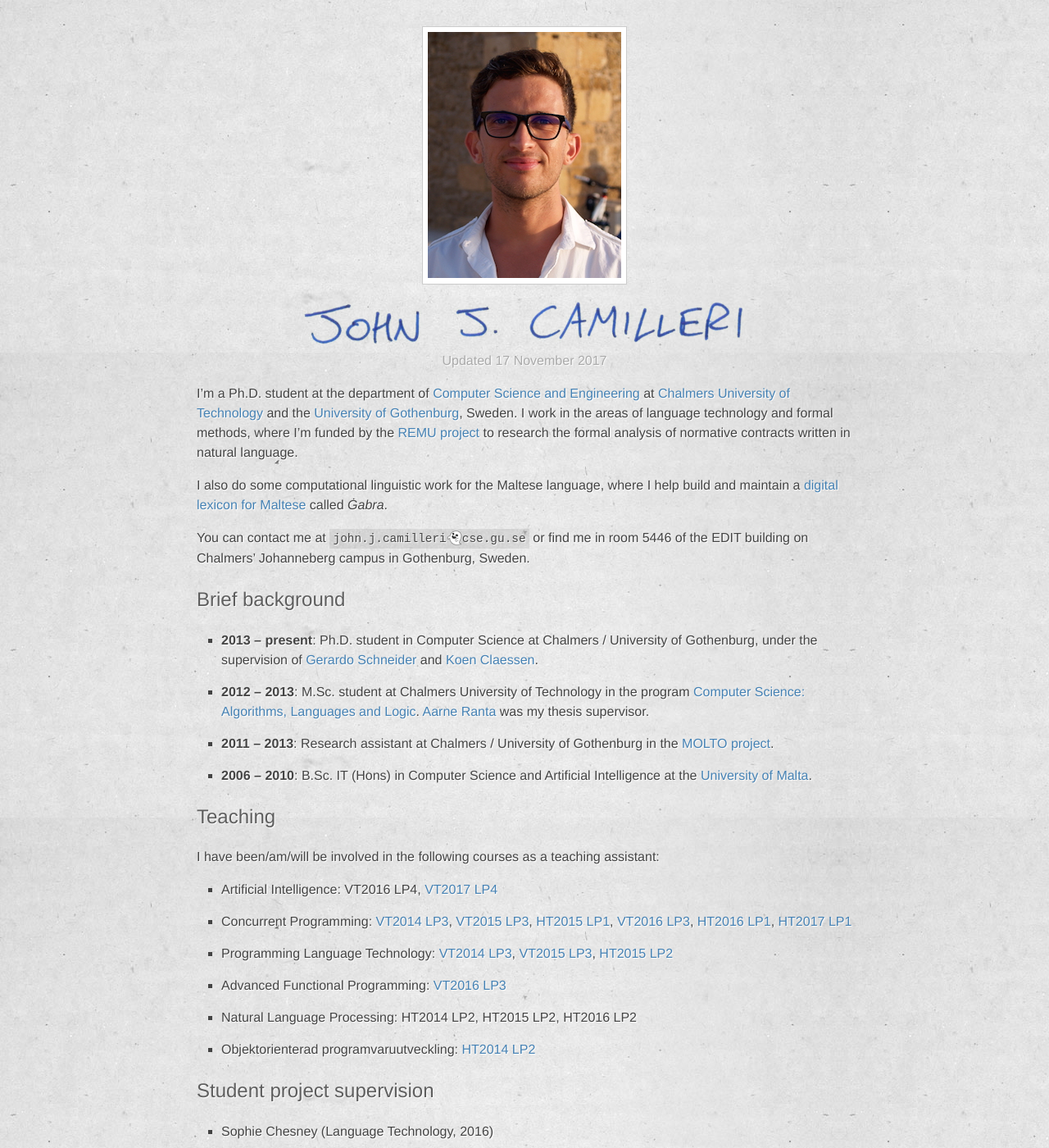
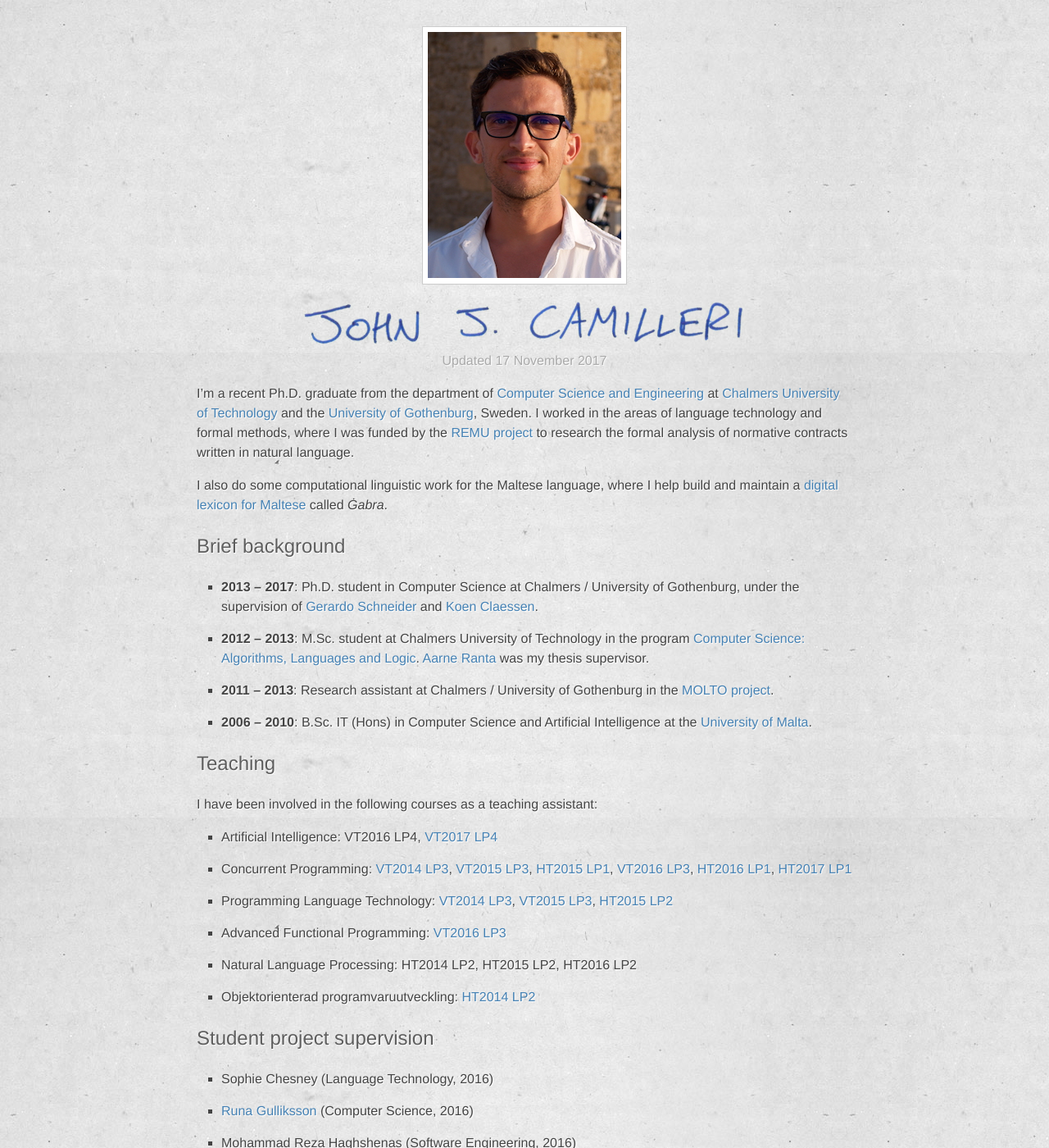
Before and after one commit to johnjcamilleri/johnjcamilleri.github.io, a Jekyll site: the page built from academic/index.md, in a window 1280 px wide and 1400 px high. Shown: the whole window at 82% size. Built offline with Jekyll 4.4.1, drawn with Linux system fonts in a browser that asks for light colours.

Commit message:
Remove Chalmers upload. "Recent PhD graduate"

```diff
--- a/_config.chalmers.yml
+++ /dev/null
@@ -1,6 +0,0 @@
-# Site settings for deploying to Chalmers (overrides _config.yml)
-title: John J. Camilleri
-email: john.j.camilleri@cse.gu.se
-baseurl: "/~cajohn" # the subpath of your site, e.g. /blog
-url: "http://www.cse.chalmers.se" # the base hostname & protocol for your site
-ga_code: UA-11590274-7
--- a/_config.yml
+++ b/_config.yml
@@ -7,6 +7,7 @@ url: "http://johnjcamilleri.com" # the base hostname & protocol for your site
 
 # Build settings
 markdown: kramdown
+exclude: [Makefile, README.md]
 
 # Other
 ga_code: UA-11590274-1
--- a/academic.md
+++ b/academic/index.md
@@ -5,30 +5,30 @@ layout: default
 {: .updated}
 Updated {{ site.time | date: "%d %B %Y" }}
 
-I'm a Ph.D. student at the department of
+I'm a recent Ph.D. graduate from the department of
 [Computer Science and Engineering](http://www.chalmers.se/en/departments/cse/) at
 [Chalmers University of Technology](http://www.chalmers.se/en/) and the
 [University of Gothenburg](http://www.gu.se/english/), Sweden.
-I work in the areas of language technology and formal methods, where I'm funded by the
+I worked in the areas of language technology and formal methods, where I was funded by the
 [REMU project](http://remu.grammaticalframework.org/) to research the formal analysis of normative contracts written in natural language.
 
 I also do some computational linguistic work for the Maltese language,
 where I help build and maintain a [digital lexicon for Maltese](http://mlrs.research.um.edu.mt/resources/gabra/) called _Ġabra_.
 
-You can contact me at
+<!-- You can contact me at
 <code>john.j.camilleri<img src="{{ site.baseurl }}/images/ghost.png" style="height:18px; vertical-align:sub; -webkit-filter:grayscale(100%); filter:grayscale(100%);" alt="@"/>cse.gu.se</code>
-or find me in room 5446 of the EDIT building on Chalmers’ Johanneberg campus in Gothenburg, Sweden.
+or find me in room 5446 of the EDIT building on Chalmers’ Johanneberg campus in Gothenburg, Sweden. -->
 
 ## Brief background
 
-- **2013 – present**: Ph.D. student in Computer Science at Chalmers / University of Gothenburg, under the supervision of [Gerardo Schneider](http://www.cse.chalmers.se/~gersch/) and [Koen Claessen](http://www.cse.chalmers.se/~koen/).
+- **2013 – 2017**: Ph.D. student in Computer Science at Chalmers / University of Gothenburg, under the supervision of [Gerardo Schneider](http://www.cse.chalmers.se/~gersch/) and [Koen Claessen](http://www.cse.chalmers.se/~koen/).
 - **2012 – 2013**: M.Sc. student at Chalmers University of Technology in the program [Computer Science: Algorithms, Languages and Logic](http://www.chalmers.se/en/education/programmes/masters-info/Pages/Computer-Science-algorithms-languages-and-logic.aspx). [Aarne Ranta](http://www.cse.chalmers.se/~aarne/) was my thesis supervisor.
 - **2011 – 2013**: Research assistant at Chalmers / University of Gothenburg in the [MOLTO project](http://www.molto-project.eu/).
 - **2006 – 2010**: B.Sc. IT (Hons) in Computer Science and Artificial Intelligence at the [University of Malta](http://www.um.edu.mt/ict/).
 
 ## Teaching
 
-I have been/am/will be involved in the following courses as a teaching assistant:
+I have been involved in the following courses as a teaching assistant:
 
 {% for item in site.data.teaching %}
 - {{ item.course
```
Also changed, not shown: index.md (+5 -6 lines), academic/phd-thesis.md (renamed from phd-thesis.md), 1 other file.
